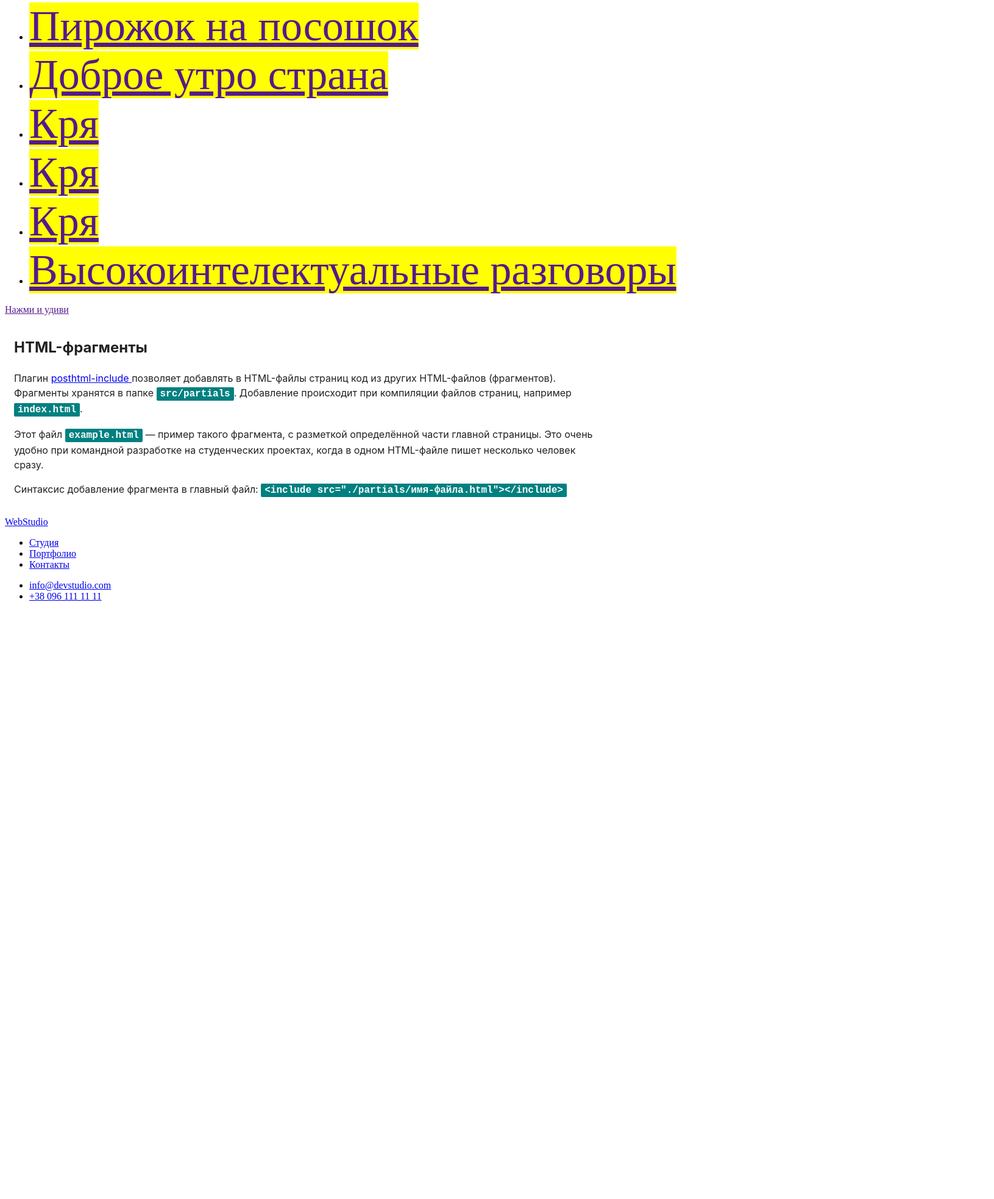
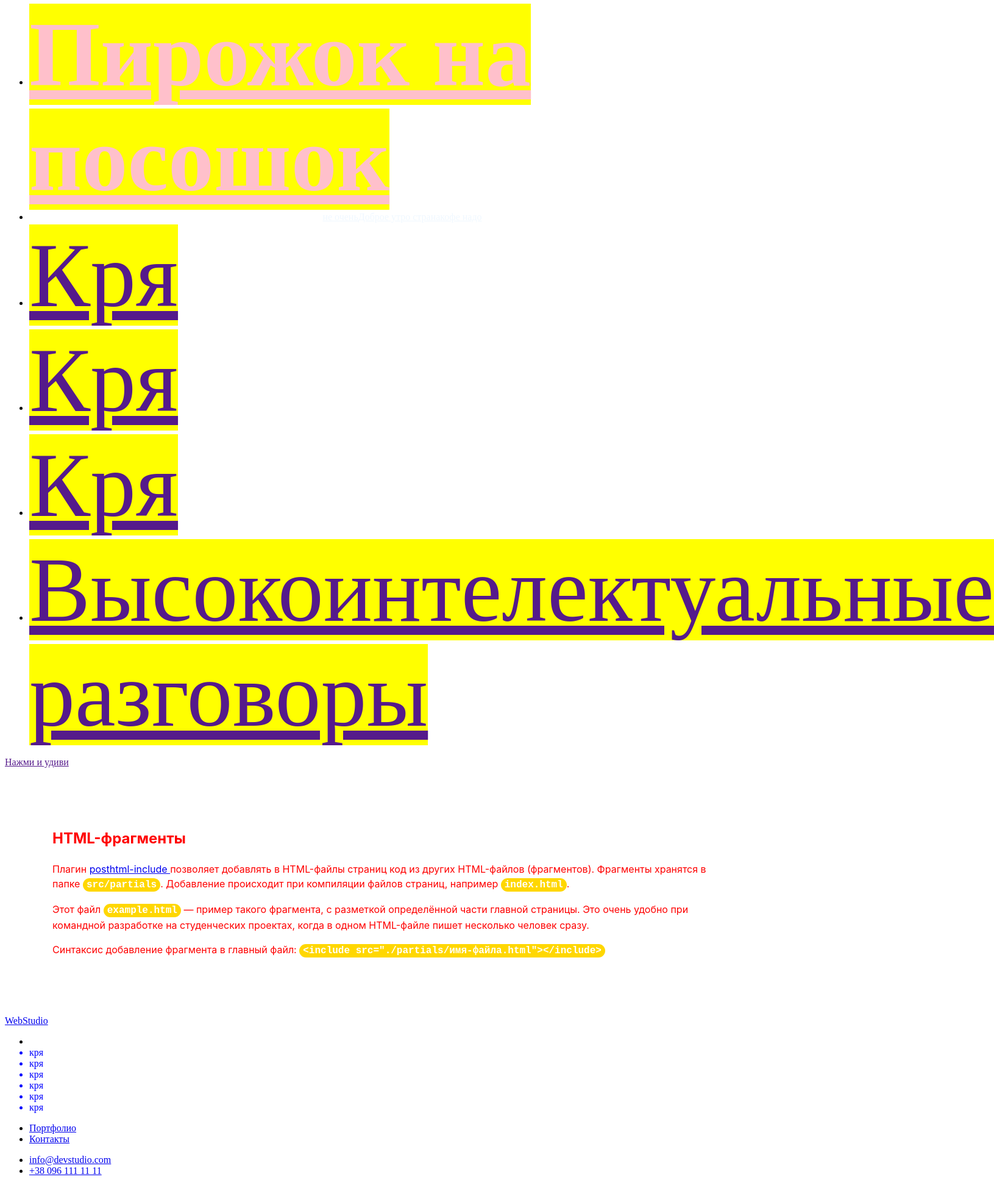
Before and after one commit to JuliaZaykaS/test-team-project, a website built with Parcel: page src/index.html in a window 1280 px wide. Shown: the part 13-1979 px from the top of the page at 61% size, 1631 px wide, since content can reach past the window. Before the commit the page ends 1016 px from the top, so only its background shows below. Built offline with nearby package versions, Linux system fonts and the light colour scheme.

Commit message:
Пробуем

```diff
--- a/src/index.html
+++ b/src/index.html
@@ -9,7 +9,9 @@
     <header>
       <ul>
         <li><a href="" class="class font-style">Пирожок на посошок</a></li>
-        <li><a href="" class="class">Доброе утро страна</a></li>
+        <li><a href="" class="velvet">
+          <span class="display">не очень</span>
+          Доброе утро страна <span class="display">кофе надо</span></a></li>
         <li><a href="" class="class">Кря</a></li>
         <li><a href="" class="class">Кря</a></li>
         <li><a href="" class="class">Кря</a></li>
@@ -26,8 +28,14 @@
 <header>
   <a href="/"><span>Web</span>Studio</a>
   <nav>
+    <ul><li></li>
+    <li class="red">кря</li>
+    <li class="red">кря</li>
+    <li class="red">кря</li>
+    <li class="red">кря</li>
+    <li class="red">кря</li>
+    <li class="red">кря</li></ul>
        <ul>
-      <li><a href="#">Студия</a></li>
       <li><a href="#">Портфолио</a></li>
       <li><a href="#">Контакты</a></li>
     </ul>
@@ -38,7 +46,17 @@
     <li><a href="tel:+380961111111">+38 096 111 11 11</a></li>
   </ul>
 </header>
+<footer>
+  <div>
+    <ul class="fall">
+      <li>
+        <img src="" alt="">
+        <p class="grow"></p>
+      </li>
+    </ul>
+  </div>
+</footer>
     <!-- Скрипт идёт последним в разметке. В нём уже подключен главный SASS-файл. -->
-    <script src="./index.js"></script>
+    <script src="./inex.js"></script>
   </body>
 </html>
--- a/src/sass/_base.scss
+++ b/src/sass/_base.scss
@@ -1,4 +1,15 @@
+.display {
+  display: block;
+}
 .font-style {
-  font-weight: 500;
-  color: yellowgreen;
+  font-weight: 700;
+  background-color: powderblue;
+  color: pink;
 }
+
+.velvet {
+  position: relative;
+  display: flex;
+  justify-content: center;
+  color: aliceblue;
+}
--- a/src/sass/_example.scss
+++ b/src/sass/_example.scss
@@ -2,13 +2,14 @@
   font-family: -apple-system, BlinkMacSystemFont, 'Segoe UI', Roboto, Oxygen,
     Ubuntu, Cantarell, 'Open Sans', 'Helvetica Neue', sans-serif;
   line-height: 1.5;
-  color: #212121;
-  max-width: 960px;
-  padding: 15px;
+  color: red;
+  max-width: 1300px;
+  margin-bottom: 78;
+  padding: 78px;
 }
 
 .class {
-  font-size: 70px;
+  font-size: 150px;
   background-color: yellow;
 }
 
@@ -16,8 +17,8 @@
   font-family: monospace;
   font-size: 16px;
   font-weight: 700;
-  background-color: teal;
+  background-color: gold;
   color: white;
   padding: 2px 6px;
-  border-radius: 2px;
+  border-radius: 162px;
 }
--- /dev/null
+++ b/src/sass/_vata_v_golove.scss
@@ -0,0 +1,7 @@
+.red {
+  color: blue;
+}
+.fall {
+  color: blue;
+  list-style: none;
+}
--- a/src/sass/main.scss
+++ b/src/sass/main.scss
@@ -4,4 +4,6 @@
  */
 
 // Стили для файла с примером HTML-фрагмента
+@import './base';
 @import './example';
+@import './vata_v_golove';
```
